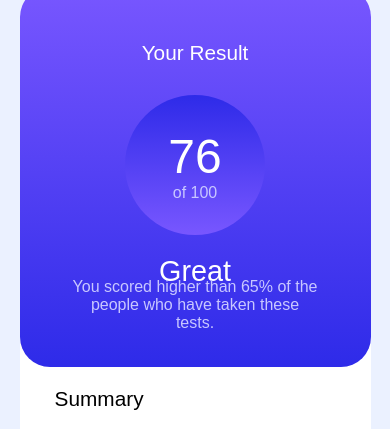
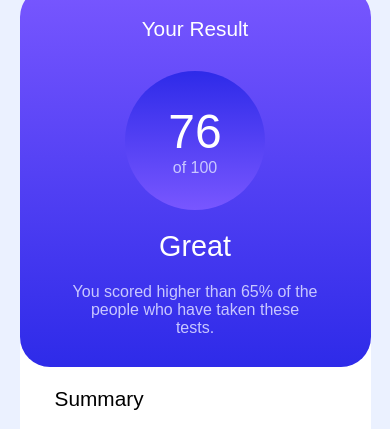
Before and after one commit to daaaan12/Challenge-FrontEnd-Mentor-9, a plain HTML site: page index.html in a window 390 px wide. Shown: the top 429 px of the page. Drawn offline with Linux system fonts and the light colour scheme.

Commit message:
Update style.css

```diff
--- a/assets/css/style.css
+++ b/assets/css/style.css
@@ -363,7 +363,10 @@ body {
 
     .txt-parag {
         width: 70%;
-        margin-top: -10px;
 
     }
+
+  .txt-resultado {
+       margin-top: 30px;
+    }
 }
```
